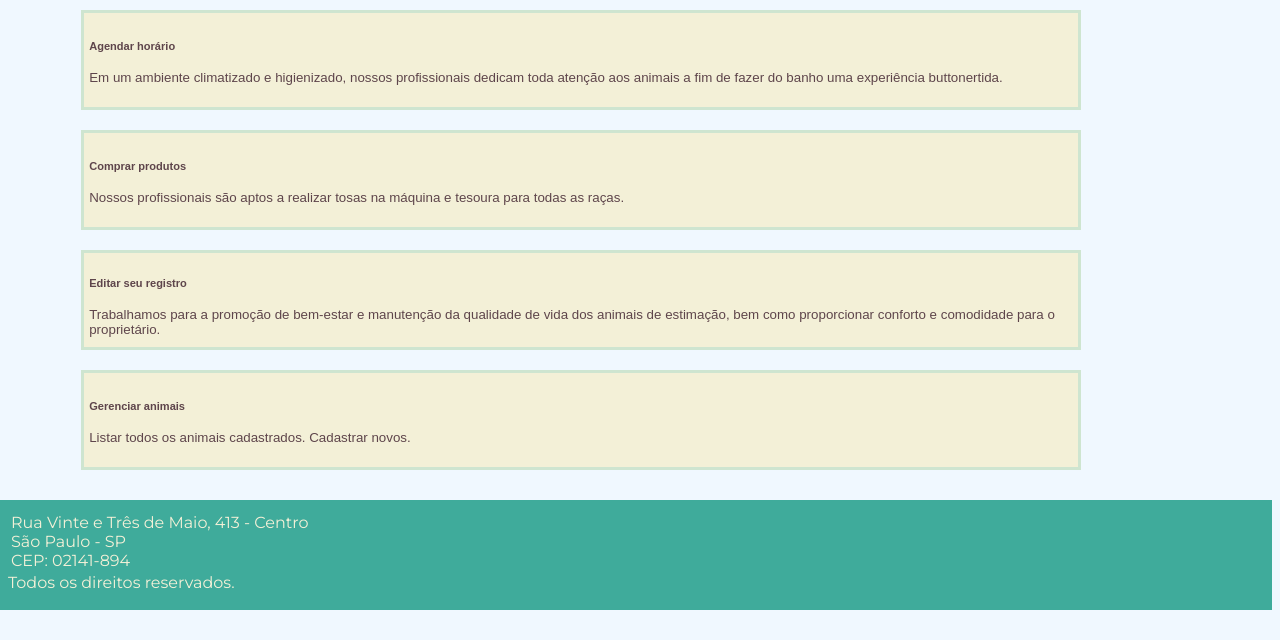
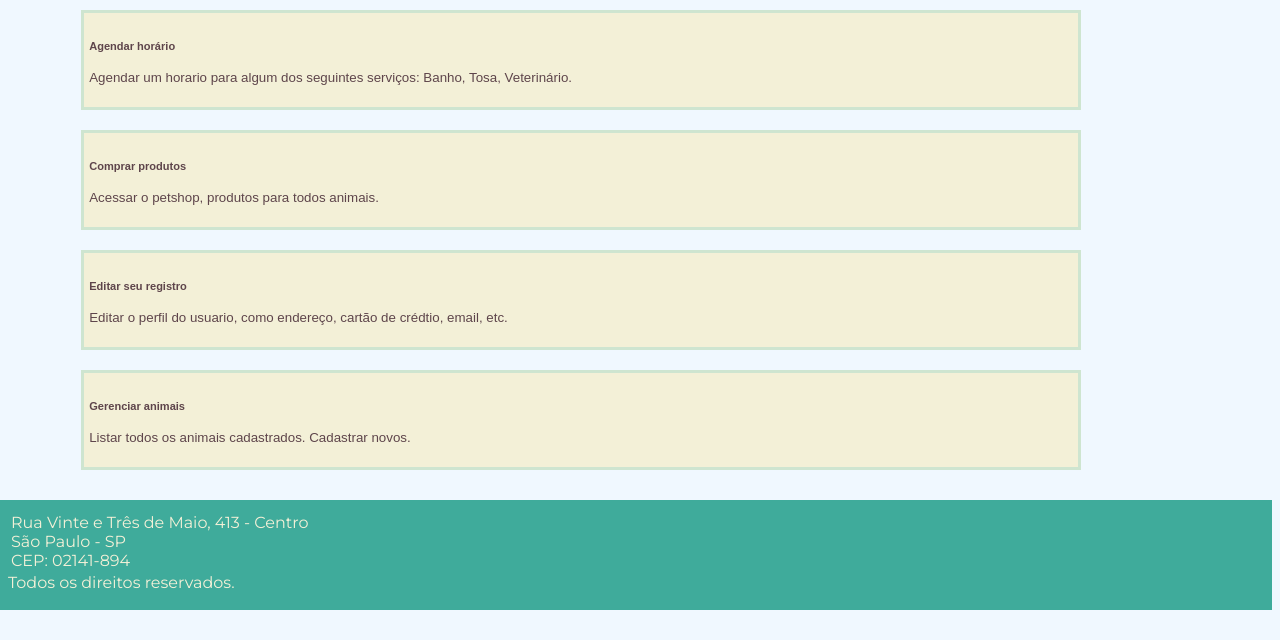
Before and after one commit to leticiarina/scc0219-web, a plain HTML site: page UserActions.html in a window 1280 px wide. Shown: the part 160-800 px from the top of the page. Drawn offline with Linux system fonts and the light colour scheme.

Commit message:
concertei as descrições do user actions

```diff
--- a/UserActions.html
+++ b/UserActions.html
@@ -36,15 +36,15 @@ Tela com as ações: agendar horário, comprar produto, editar seu registro, cad
 		<h1>Area do usuario</h1>
 		<button class="usuario">
 			<h5>Agendar horário </h5>
-			<p>Em um ambiente climatizado e higienizado, nossos profissionais dedicam toda atenção aos animais a fim de fazer do banho uma experiência buttonertida.</p>
+			<p>Agendar um horario para algum dos seguintes serviços: Banho, Tosa, Veterinário.</p>
 		</button>
 		<button class="usuario">
 			<h5>Comprar produtos </h5>
-			<p>Nossos profissionais são aptos a realizar tosas na máquina e tesoura para todas as raças.</p>
+			<p>Acessar o petshop, produtos para todos animais.</p>
 		</button>
 		<button class="usuario">
 			<h5>Editar seu registro </h5>
-			<p>Trabalhamos para a promoção de bem-estar e manutenção da qualidade de vida dos animais de estimação,  bem como proporcionar conforto e comodidade para o proprietário.</p>
+			<p>Editar o perfil do usuario, como endereço, cartão de crédtio, email, etc.</p>
 		</button>
 		<button class="usuario">
 			<h5>Gerenciar animais </h5>
```
